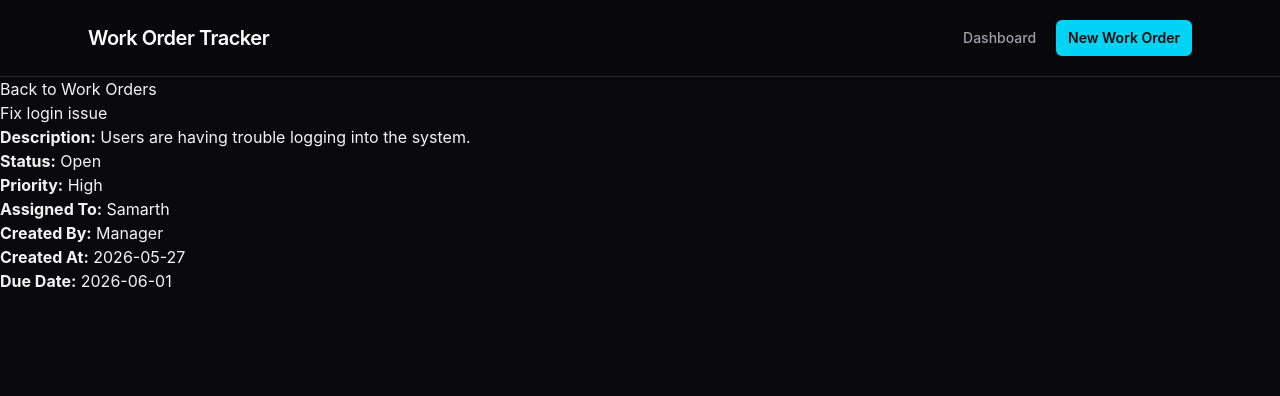
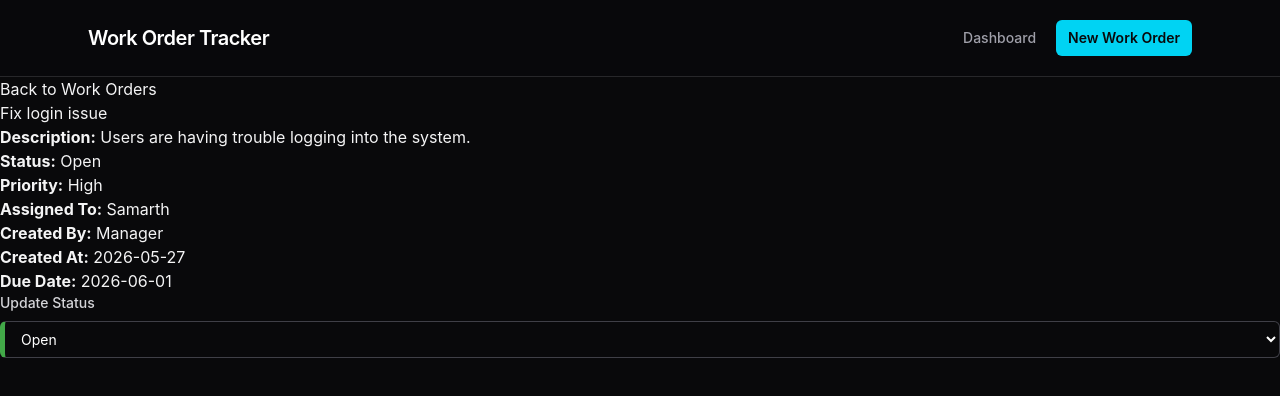
Before and after one commit to samarth212/Work-Order-Tracker, an Angular app in the folder frontend/: page /workorders/1 in a window 1280 px wide. Shown: the top 396 px of the page. Built offline with nearby package versions, Linux system fonts and the light colour scheme.

Commit message:
update status option in detail

```diff
--- a/frontend/src/app/pages/work-order-detail/work-order-detail.html
+++ b/frontend/src/app/pages/work-order-detail/work-order-detail.html
@@ -10,6 +10,18 @@
   <p><strong>Created By:</strong> {{ workOrder.createdBy }}</p>
   <p><strong>Created At:</strong> {{ workOrder.createdAt }}</p>
   <p><strong>Due Date:</strong> {{ workOrder.dueDate }}</p>
+  <label for="status" class="block text-sm font-medium text-zinc-300">Update Status</label>
+  <select
+    class="form-control mt-2 w-full rounded-md border border-zinc-700 bg-zinc-950 px-3 py-2 text-sm text-white outline-none transition focus:border-cyan-400 focus:ring-2 focus:ring-cyan-400/20"
+    id="status"
+    required
+    [(ngModel)]="workOrder.status"
+    name="status"
+  >
+    @for (status of statuses; track $index) {
+      <option [value]="status">{{ status }}</option>
+    }
+  </select>
 } @else {
   <p>Work order not found.</p>
 }
--- a/frontend/src/app/pages/work-order-detail/work-order-detail.ts
+++ b/frontend/src/app/pages/work-order-detail/work-order-detail.ts
@@ -2,15 +2,17 @@ import { Component } from '@angular/core';
 import { ActivatedRoute, RouterLink } from '@angular/router';
 import { WorkOrder } from '../../models/work-order';
 import { WorkOrderService } from '../../services/work-order';
+import { FormsModule } from '@angular/forms';
 
 @Component({
   selector: 'app-work-order-detail',
-  imports: [RouterLink],
+  imports: [RouterLink, FormsModule],
   templateUrl: './work-order-detail.html',
   styleUrl: './work-order-detail.css',
 })
 export class WorkOrderDetail {
   workOrder: WorkOrder | undefined;
+  statuses = ['Open', 'In Progress', 'Completed'] as const;
 
   constructor(
     private route: ActivatedRoute,
```
